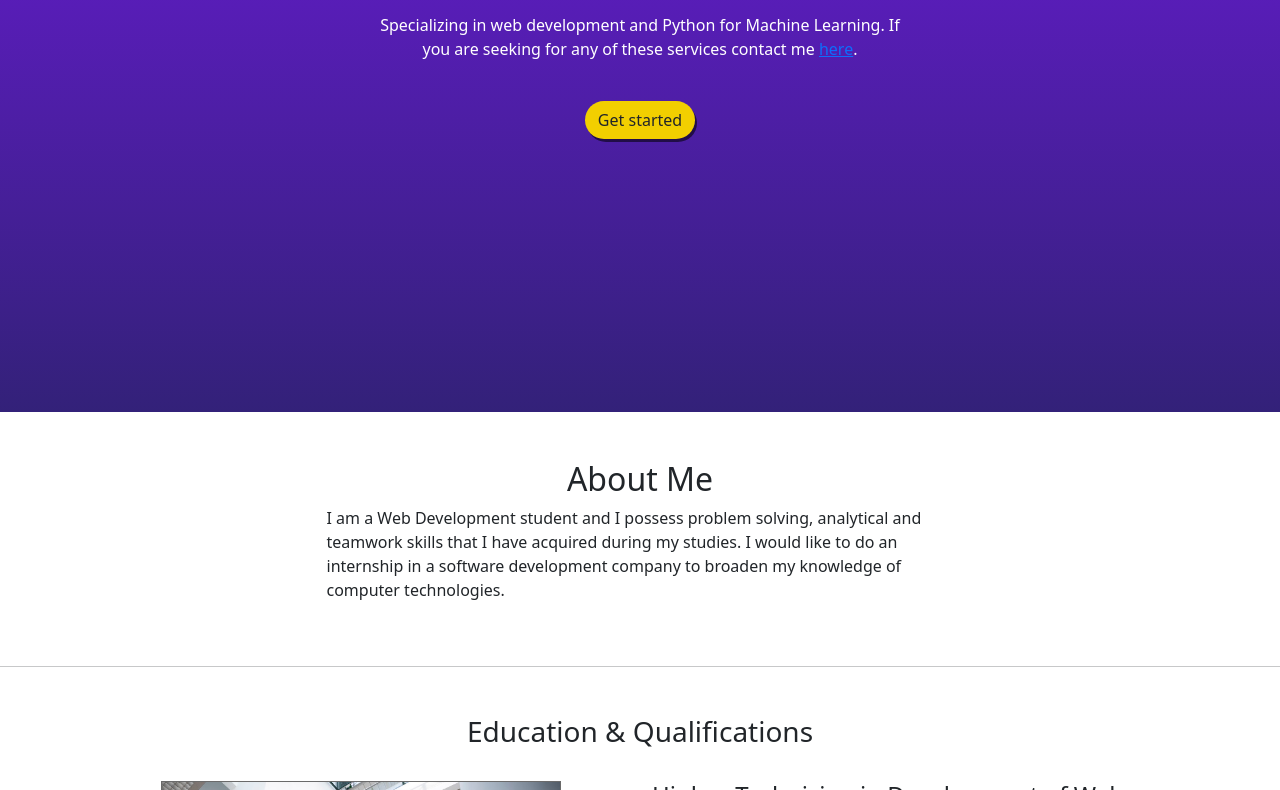
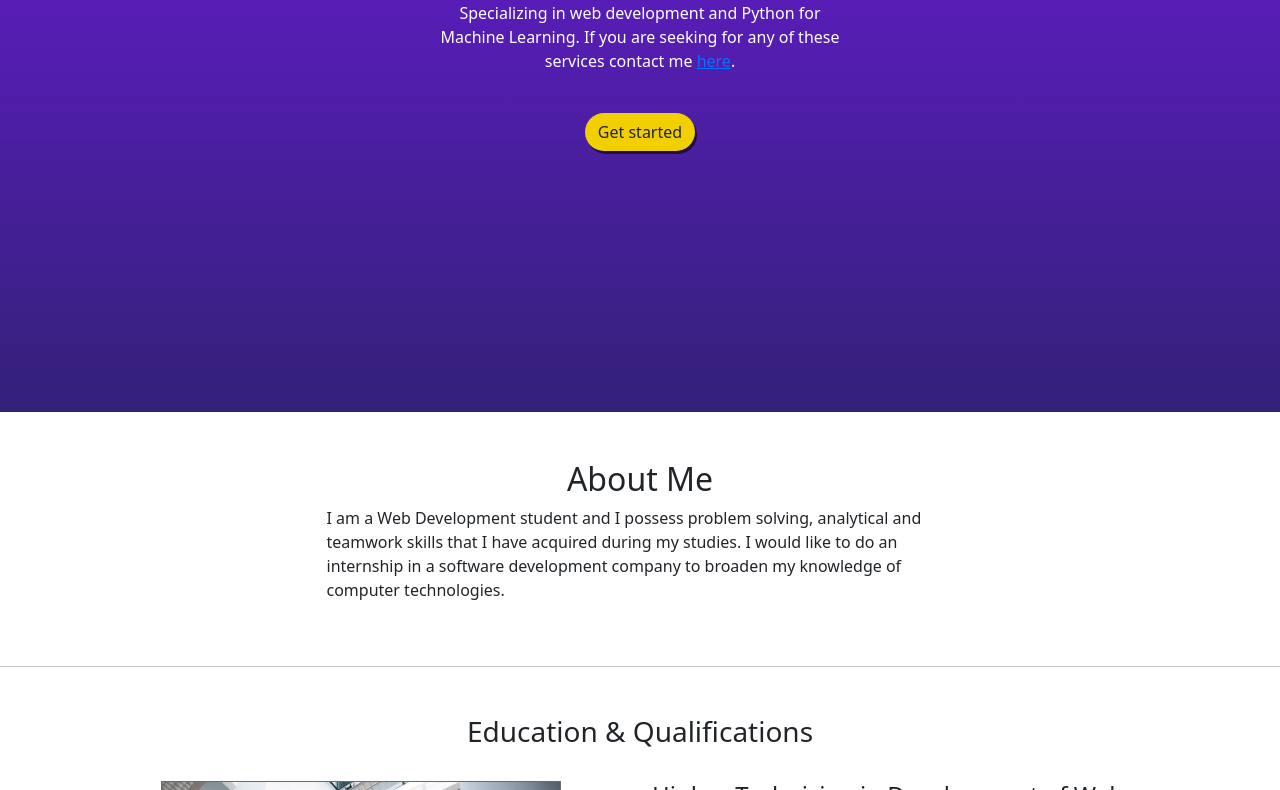
Before and after one commit to pmartinp/Profile, a plain HTML site: page index.html in a window 1280 px wide. Shown: the part 388-1178 px from the top of the page. Drawn offline with nearby package versions, Linux system fonts and the light colour scheme.

Commit message:
desborde arreglado

```diff
--- a/index.html
+++ b/index.html
@@ -91,7 +91,7 @@
       </nav>
       <!--Banner de presentación-->
       <div
-        class="row text-center mh-100 z-index-0 justify-content-center align-content-center"
+        class="d-grid text-center mh-100 z-index-0 justify-content-center align-content-center"
       >
         <div class="row" data-aos="fade-in">
           <div class="col-lg-7 mx-auto">
```
